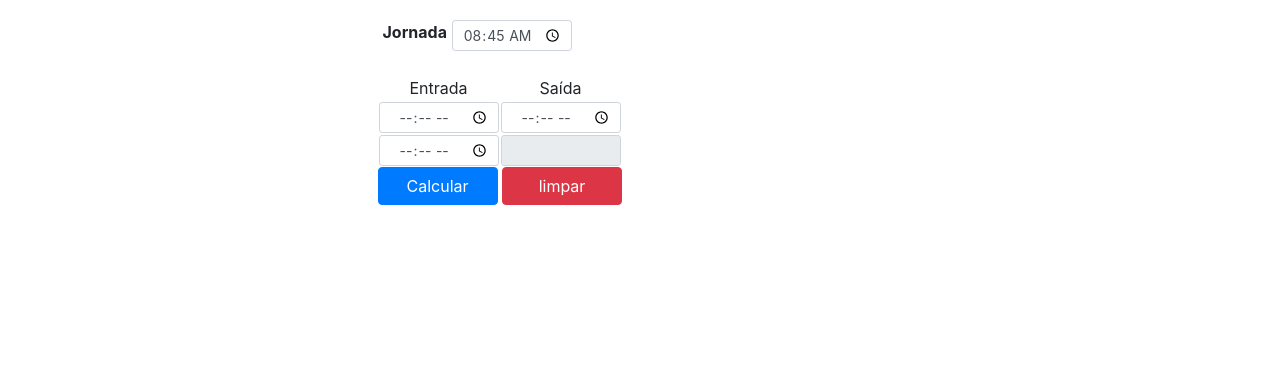
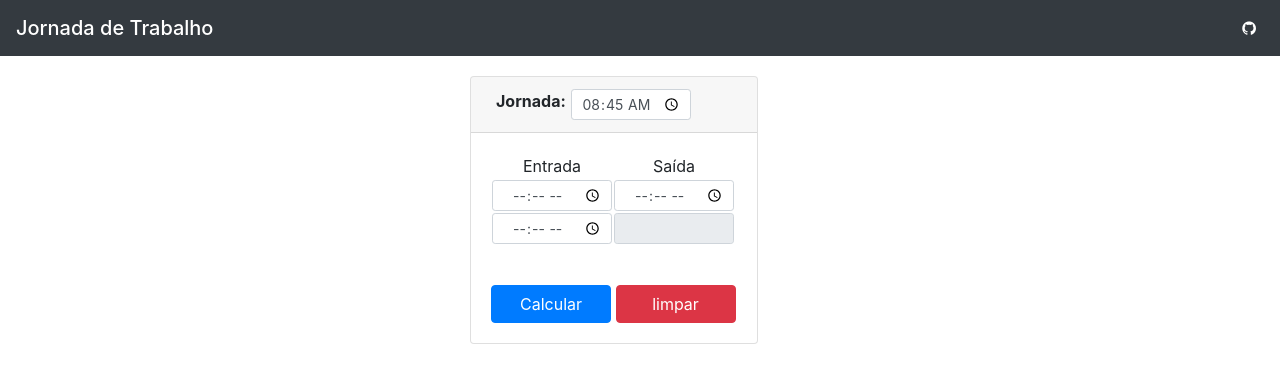
Before and after one commit to ArturJhonys/jornada-trabalho, a plain HTML site: page index.html in a window 1280 px wide. Drawn offline with Linux system fonts and the light colour scheme.

Commit message:
Aprimorando Inteface

```diff
--- a/index.html
+++ b/index.html
@@ -4,45 +4,63 @@
 <head>
 	<meta charset="utf-8">
 	<title>Jornada</title>
+	<link rel="stylesheet" type="text/css" href="css/bootstrap/bootstrap.min.css">
 	<link rel="stylesheet" type="text/css" href="css/main.css">
-	<link rel="stylesheet" type="text/css" href="css/bootstrap/bootstrap.min.css">
+	<link rel="stylesheet" type="text/css" href="assets/font-awesome/css/font-awesome.min.css">
 </head>
 
 <body>
-	<script type="module" src="js/main.js"></script>
-	<script src="js/bootstrap/jquery-3.4.1.slim.min.js"></script>
-	<script src="js/bootstrap/bootstrap.min.js"></script>
-	<script src="js/bootstrap/popper.min.js"></script>
+	<nav class="navbar navbar-dark bg-dark">
+		<span class="navbar-brand mb-0 h1">Jornada de Trabalho</span>
+		<a class="nav-link p-2" href="https://github.com/arturjhonys/jornada-trabalho"><i class="fa fa-github"
+				style="color: white;"></i></a>
+	</nav>
 
 	<div class="container">
-		<div id="app" class="col-md-6">
+		<div id="app" class="col-md-4 col-offset-4">
 
-			<strong id="jornada">Jornada</strong>
+			<div class="card" style="width: 18rem;">
+				<div class="card-header card-title">
+					<strong id="jornada">Jornada:</strong>
 					<div id="campoJornada">
-				<input class="form-control form-control-sm inputHoras" value="08:45" id="j" type="time"><br />
+						<input id="j" type="time" class="form-control form-control-sm inputHoras" value="08:45">
 					</div>
+				</div>
+				<div class="card-body">
 					<table>
 						<tr>
 							<td class="celula">Entrada</td>
 							<td class="celula">Saída</td>
 						</tr>
 						<tr>
-					<td class="celula"><input class="form-control form-control-sm inputHoras" type="time" id="e1" class="record"></td>
-					<td class="celula"><input class="form-control form-control-sm inputHoras" type="time" id="s1" class="record"></td>
+							<td class="celula"><input class="form-control form-control-sm inputHoras" type="time"
+									id="e1" class="record"></td>
+							<td class="celula"><input class="form-control form-control-sm inputHoras" type="time"
+									id="s1" class="record"></td>
 						</tr>
 						<tr>
-					<td class="celula"><input class="form-control form-control-sm inputHoras" type="time" id="e2" class="record"></td>
-					<td class="celula"><input class="form-control form-control-sm inputHoras" type="text" id="s2" class="record"
-							disabled></td>
+							<td class="celula"><input class="form-control form-control-sm inputHoras" type="time"
+									id="e2" class="record"></td>
+							<td class="celula"><input class="form-control form-control-sm inputHoras" type="text"
+									id="s2" class="record" disabled></td>
 						</tr>
 					</table>
-
+				</div>
+				<div class="card-body">
 					<button id="btnCalcular" class="btn btn-primary botao">Calcular</button>
 					<button id="btnlimparCampo" class="btn btn-danger botao">limpar</button>
 
 				</div>
 			</div>
 
+		</div>
+	</div>
+
+
+	<script type="module" src="js/main.js"></script>
+	<script src="js/bootstrap/jquery-3.4.1.slim.min.js"></script>
+	<script src="js/bootstrap/popper.min.js"></script>
+	<script src="js/bootstrap/bootstrap.min.js"></script>
 
 </body>
 
```
Lines whose indentation alone changed are shown as unchanged.
